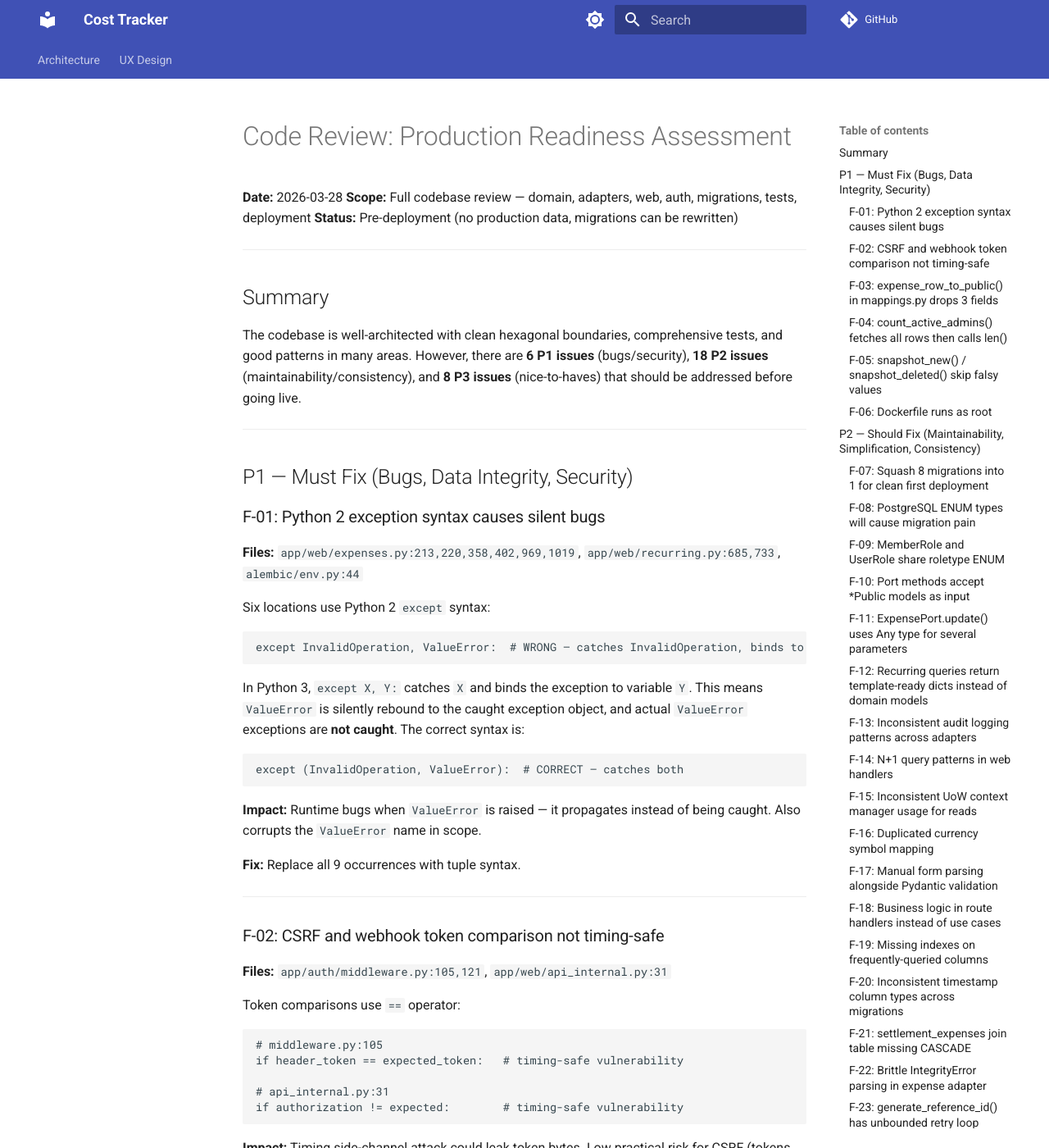
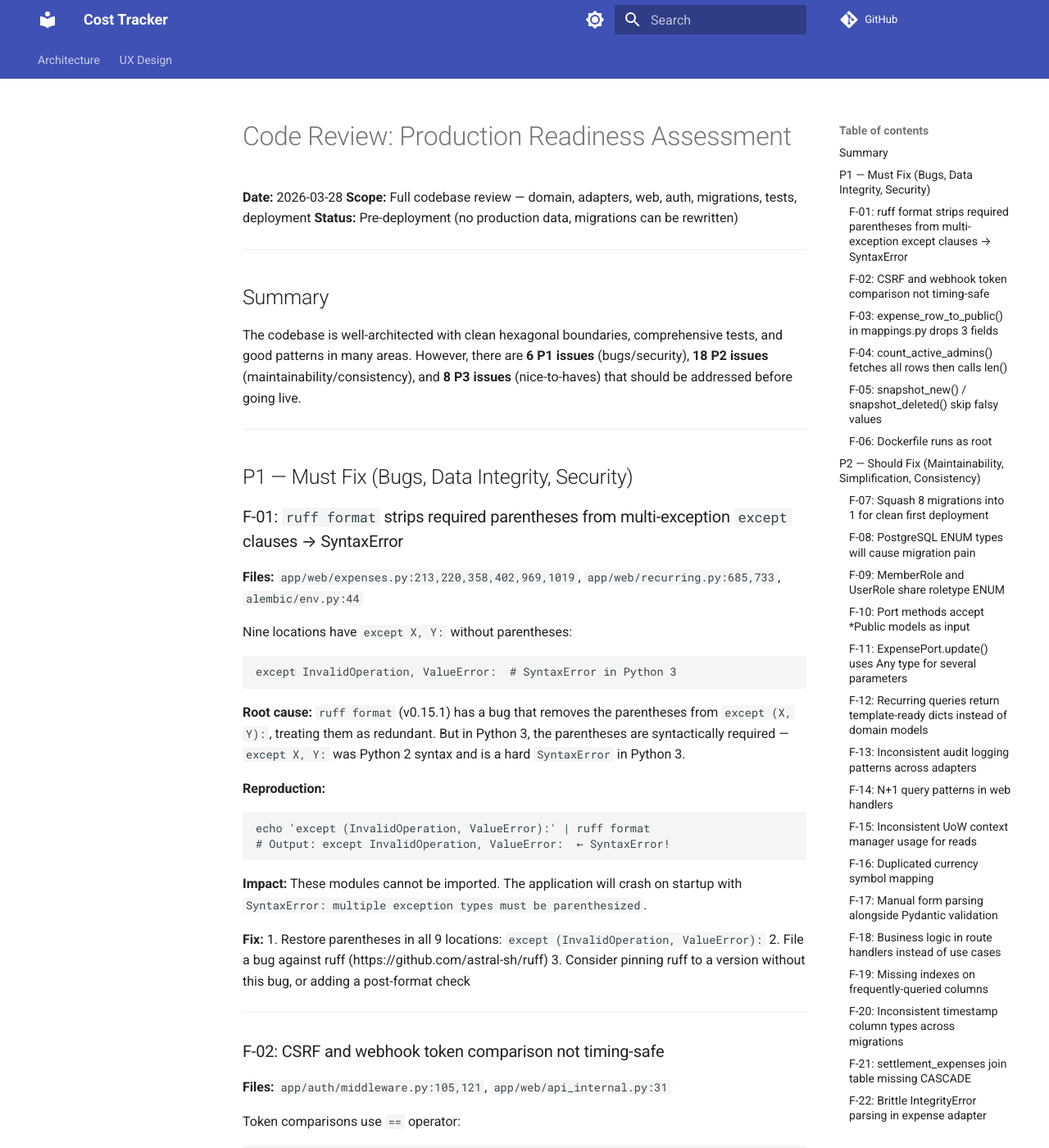
Before and after one commit to golgor/cost-tracker, an MkDocs documentation site: the page built from docs/code-review-findings.md, in a window 1280 px wide and 1400 px high. Shown: the whole window at 82% size. Built offline with MkDocs 1.6.1 and Material for MkDocs 9.7.7, drawn with Linux system fonts in a browser that asks for light colours; comment, search, counter and statistics services are not loaded.

Commit message:
Update F-01: root cause is ruff format bug, not manual coding error
ruff format v0.15.1 strips required parentheses from multi-exception
except clauses, producing SyntaxError in Python 3. The original code
had correct parentheses.

https://claude.ai/code/session_01RCGJABXV22TSibDCpJwiHy

````diff
--- a/docs/code-review-findings.md
+++ b/docs/code-review-findings.md
@@ -14,25 +14,30 @@ The codebase is well-architected with clean hexagonal boundaries, comprehensive
 
 ## P1 — Must Fix (Bugs, Data Integrity, Security)
 
-### F-01: Python 2 exception syntax causes silent bugs
+### F-01: `ruff format` strips required parentheses from multi-exception `except` clauses → SyntaxError
 
 **Files:** `app/web/expenses.py:213,220,358,402,969,1019`, `app/web/recurring.py:685,733`, `alembic/env.py:44`
 
-Six locations use Python 2 `except` syntax:
+Nine locations have `except X, Y:` without parentheses:
 
 ```python
-except InvalidOperation, ValueError:  # WRONG — catches InvalidOperation, binds to name ValueError
+except InvalidOperation, ValueError:  # SyntaxError in Python 3
 ```
 
-In Python 3, `except X, Y:` catches `X` and binds the exception to variable `Y`. This means `ValueError` is silently rebound to the caught exception object, and actual `ValueError` exceptions are **not caught**. The correct syntax is:
+**Root cause:** `ruff format` (v0.15.1) has a bug that removes the parentheses from `except (X, Y):`, treating them as redundant. But in Python 3, the parentheses are syntactically required — `except X, Y:` was Python 2 syntax and is a hard `SyntaxError` in Python 3.
 
-```python
-except (InvalidOperation, ValueError):  # CORRECT — catches both
+**Reproduction:**
+```bash
+echo 'except (InvalidOperation, ValueError):' | ruff format
+# Output: except InvalidOperation, ValueError:  ← SyntaxError!
 ```
 
-**Impact:** Runtime bugs when `ValueError` is raised — it propagates instead of being caught. Also corrupts the `ValueError` name in scope.
+**Impact:** These modules cannot be imported. The application will crash on startup with `SyntaxError: multiple exception types must be parenthesized`.
 
-**Fix:** Replace all 9 occurrences with tuple syntax.
+**Fix:**
+1. Restore parentheses in all 9 locations: `except (InvalidOperation, ValueError):`
+2. File a bug against ruff (https://github.com/astral-sh/ruff)
+3. Consider pinning ruff to a version without this bug, or adding a post-format check
 
 ---
 
````
